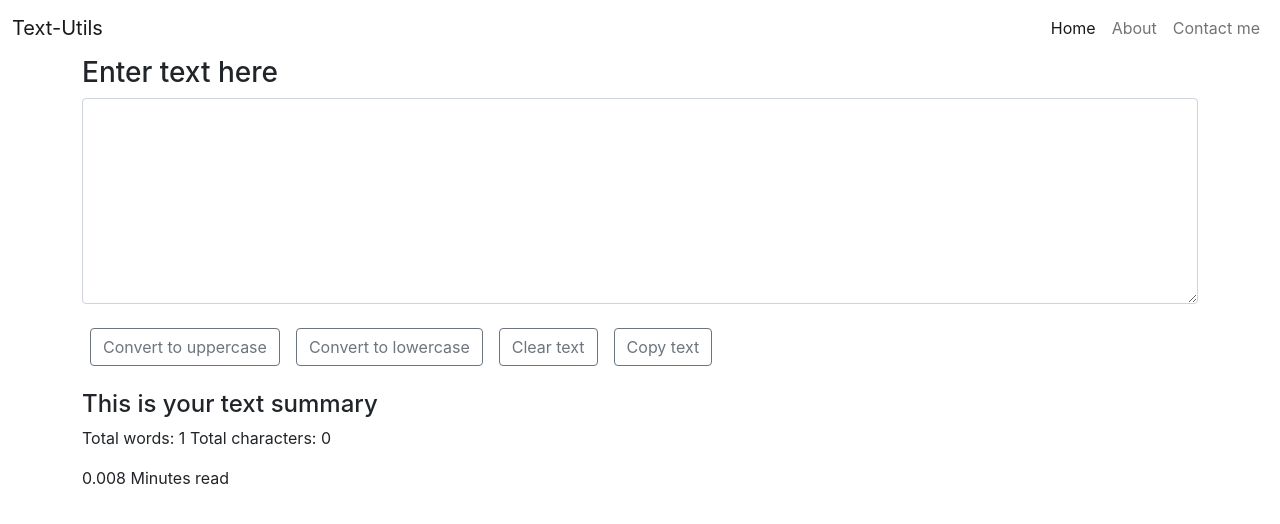
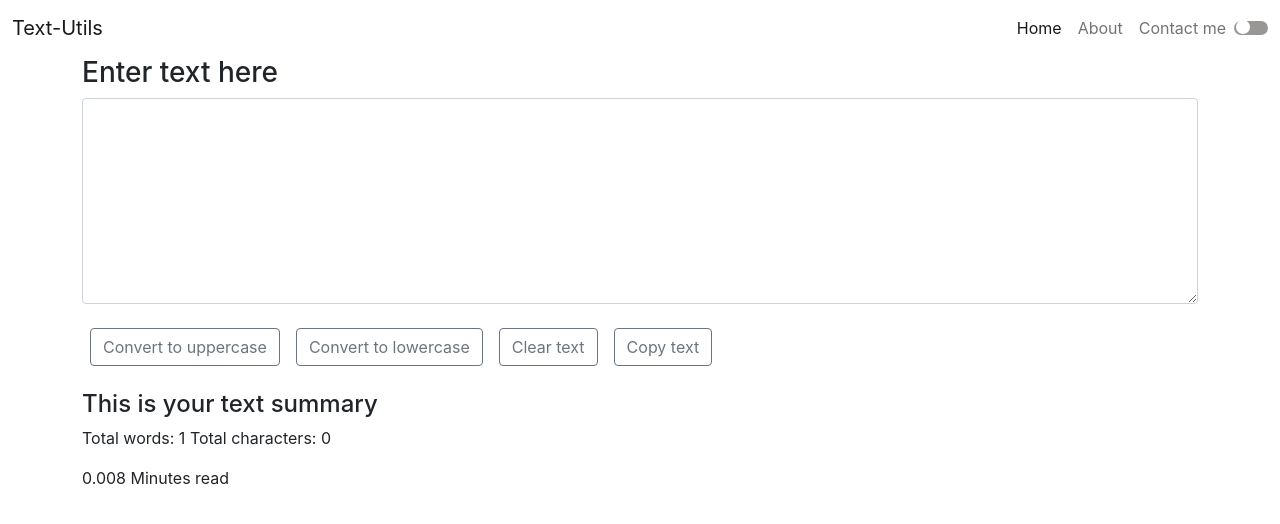
Before and after one commit to IAmTamal/text-utils, a React (Create React App) app: page / in a window 1280 px wide. Shown: the top 524 px of the page. Built offline with nearby package versions, Linux system fonts and the light colour scheme.

Commit message:
Added basic Dark mode

```diff
--- a/src/App.css
+++ b/src/App.css
@@ -32,7 +32,74 @@
   from {
     transform: rotate(0deg);
   }
+
   to {
     transform: rotate(360deg);
   }
 }
+
+.form-div {
+  height: 93vh;
+}
+
+.switch {
+  position: relative;
+  display: inline-block;
+  width: 34px;
+  height: 14px;
+}
+
+/* Hide default HTML checkbox */
+.switch input {
+  opacity: 0;
+  width: 0;
+  height: 0;
+}
+
+/* The slider */
+.slider {
+  position: absolute;
+  cursor: pointer;
+  top: 0;
+  left: 0;
+  right: 0;
+  bottom: 0;
+  background-color: rgb(153, 150, 150);
+  -webkit-transition: .4s;
+  transition: .4s;
+}
+
+.slider:before {
+  position: absolute;
+  content: "";
+  height: 14px;
+  width: 14px;
+  left: 2px;
+  bottom: 1px;
+  background-color: white;
+  -webkit-transition: .4s;
+  transition: .4s;
+}
+
+input:checked+.slider {
+  background-color: #eff0f2;
+}
+
+input:focus+.slider {
+  box-shadow: 0 0 1px #eff0f2;
+}
+
+input:checked+.slider:before {
+  -webkit-transform: translateX(6px);
+  -ms-transform: translateX(6px);
+  transform: translateX(13px);
+}
+
+/* Rounded sliders */
+.slider.round {
+  border-radius: 34px;
+}
+
+.slider.round:before {
+  border-radius: 80%;
+}
--- a/src/App.js
+++ b/src/App.js
@@ -1,12 +1,26 @@
 // import logo from "./logo.svg";
+import { useState } from "react";
 import "./App.css";
 import Navbar from "./Components/Navbar";
 import TextForm from "./Components/TextForm";
 function App() {
+  const [modes, setModes] = useState("light"); //wether dm is enabled or not
+
+  const toggleMode = () => {
+    if (modes === "light") {
+      setModes("dark");
+      document.body.style.backgroundColor = "black";
+    } else {
+      setModes("light");
+      document.body.style.backgroundColor = "white";
+    }
+  };
   return (
     <>
-      <Navbar title="Text-Utils" />
-      <TextForm />
+      <div className="dark-mode">
+        <Navbar title="Text-Utils" mode={modes} toggle={toggleMode} />
+        <TextForm />
+      </div>
     </>
   );
 }
--- a/src/Components/Navbar.js
+++ b/src/Components/Navbar.js
@@ -1,12 +1,13 @@
 import React from "react";
 import PropTypes from "prop-types";
+import "../App.css";
 
 export default function Navbar(props) {
   return (
     <div>
       <section className="navbar-sec">
         <div className="container-fluid">
-          <nav className="navbar  navbar-expand-lg navbar-light">
+          <nav className={`navbar  navbar-expand-lg navbar-${props.mode}`}>
             {/* <!-- navbar brand --> */}
             <a href="/" className="navbar-brand" id="nb">
               {props.title}
@@ -48,6 +49,10 @@ export default function Navbar(props) {
                   </a>
                 </li>
               </ul>
+              <label className="switch">
+                <input type="checkbox" onClick={props.toggle} />
+                <span className="slider round"></span>
+              </label>
             </div>
             {/* <!-- end of navbar --> */}
           </nav>
--- a/src/Components/TextForm.js
+++ b/src/Components/TextForm.js
@@ -28,7 +28,7 @@ export default function TextForm(props) {
 
   const [text, setText] = useState("");
   return (
-    <>
+    <div className="form-div">
       <section className="form-sec">
         <div className="container">
           <form>
@@ -87,6 +87,6 @@ export default function TextForm(props) {
           <p>{0.008 * text.split(" ").length} Minutes read</p>
         </div>
       </section>
-    </>
+    </div>
   );
 }
```
